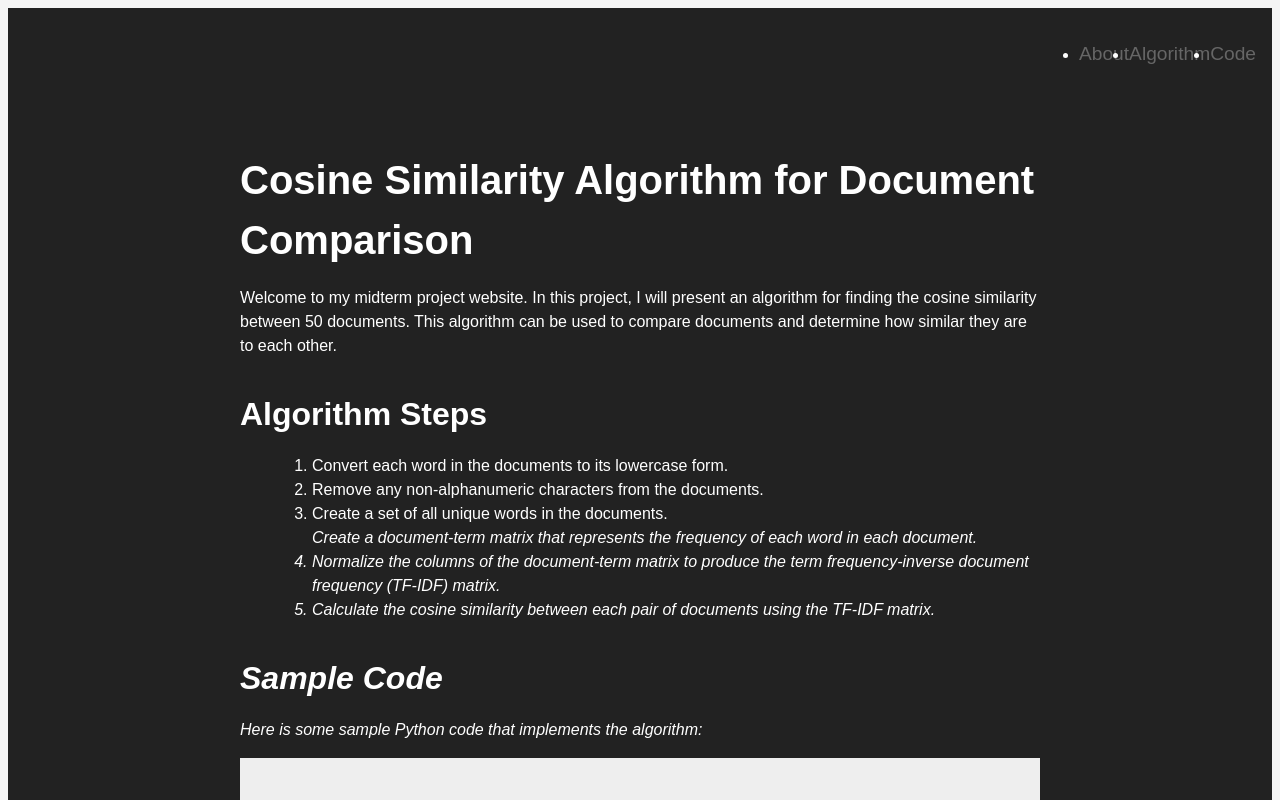
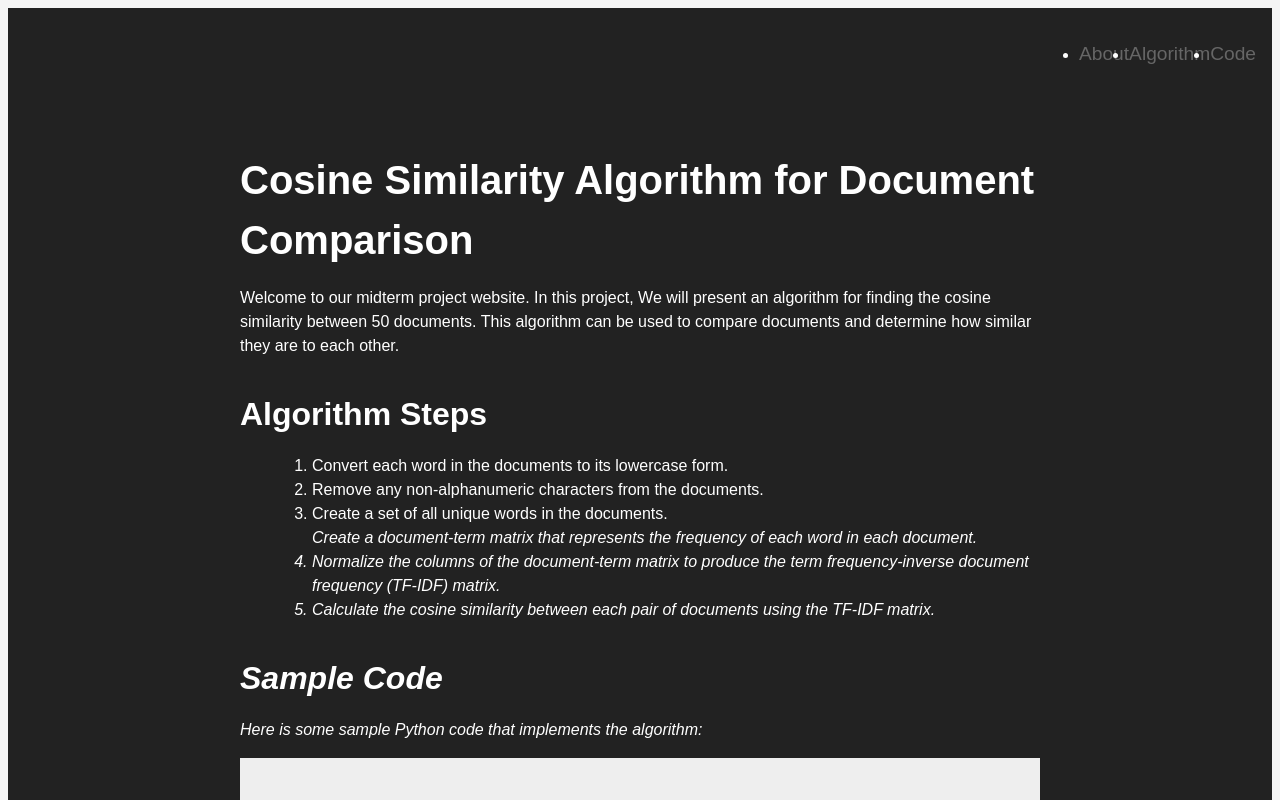
Before and after one commit to shohruz11/example_website, a plain HTML site: page index.html in a window 1280 px wide. Shown: the top 800 px of the page. Drawn offline with Linux system fonts and the light colour scheme.

Commit message:
Update index.html

```diff
--- a/index.html
+++ b/index.html
@@ -22,7 +22,7 @@
       <section id="about">
        <h1>Cosine Similarity Algorithm for Document Comparison</h1>
         <p>
-          Welcome to my midterm project website. In this project, I will present
+          Welcome to our midterm project website. In this project, We will present
           an algorithm for finding the cosine similarity between 50 documents.
           This algorithm can be used to compare documents and determine how
           similar they are to each other.
```
